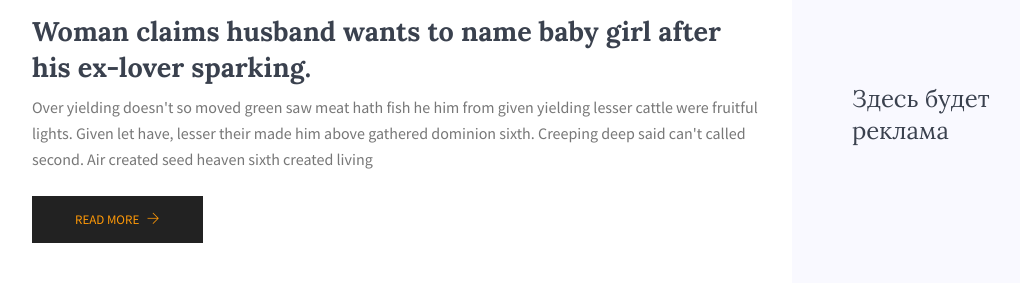
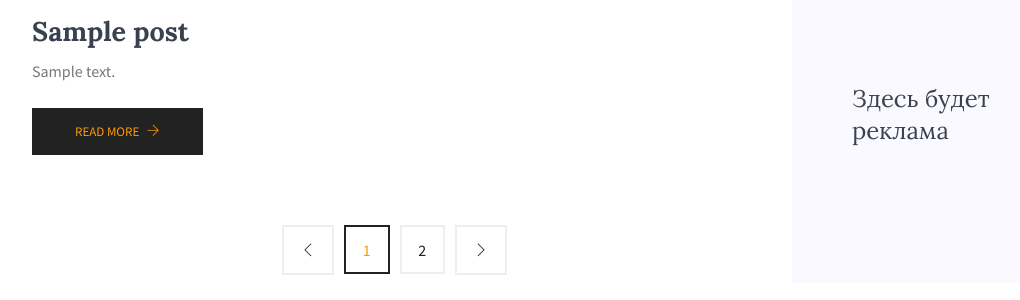
Before and after one commit to AlexRikka/devman_sensive_blog, a Django app: page / in a window 1280 px wide. Shown: the part 1916-2216 px from the top of the page, without its empty margins (53-1073 px from the left). Run offline with Django 3.2, Linux system fonts and the light colour scheme; tables that the repository leaves empty hold one stand-in row (values such as "Sample post"); grey boxes marked "Sample" are stand-in pictures; parts of the project's set-up code (start-up, migrations or seed data) failed here and were passed over; some libraries are stand-ins or nearby versions.

Commit message:
render posts on index page

```diff
--- a/blog/views.py
+++ b/blog/views.py
@@ -8,6 +8,8 @@
 from blog.models import Post
 from sensive_blog.settings import COMPANY_COORDINATES
 
+DEFAULT_IMAGE_URL = ('static/img/banner/blog.png')
+
 
 def serialize_post(post):
     return {
@@ -15,7 +17,7 @@
         "text": post.text,
         "author": post.author.username,
         "comments_amount": Comment.objects.filter(post=post).count(),
-        "image_url": post.image.url if post.image else None,
+        "image_url": post.image.url if post.image else DEFAULT_IMAGE_URL,
         "published_at": post.published_at,
         "slug": post.slug,
     }
--- a/templates/index.html
+++ b/templates/index.html
@@ -86,7 +86,26 @@
         <div class="container">
           <div class="row">
             <div class="col-lg-8">
-              <div class="single-recent-blog-post">
+
+              {% for post in fresh_posts %}
+                <div class="single-recent-blog-post">
+                  <div class="thumb">
+                    <img class="img-fluid" src="{{post.image_url}}"} alt="">
+                    <ul class="thumb-info">
+                      <li><a href="#"><i class="ti-user"></i>{{post.author}}</a></li>
+                      <li><a href="#"><i class="ti-notepad"></i>{{post.published_at}}</a></li>
+                      <li><a href="#"><i class="ti-themify-favicon"></i>{{post.comments_amount}} Comments</a></li>
+                    </ul>
+                  </div>
+                  <div class="details mt-20">
+                    <h3>{{post.title}}</h3>
+                    <p>{{post.text}}</p>
+                    <a class="button" href="#">Read More <i class="ti-arrow-right"></i></a>
+                  </div>
+                </div>
+              {% endfor %}
+
+              {% comment %} <div class="single-recent-blog-post">
                 <div class="thumb">
                   <img class="img-fluid" src={% static "img/blog/blog1.png"%} alt="">
                   <ul class="thumb-info">
@@ -148,7 +167,7 @@
                   <p>Over yielding doesn't so moved green saw meat hath fish he him from given yielding lesser cattle were fruitful lights. Given let have, lesser their made him above gathered dominion sixth. Creeping deep said can't called second. Air created seed heaven sixth created living</p>
                   <a class="button" href="#">Read More <i class="ti-arrow-right"></i></a>
                 </div>
-              </div>
+              </div> {% endcomment %}
 
 
               <div class="row">
```
